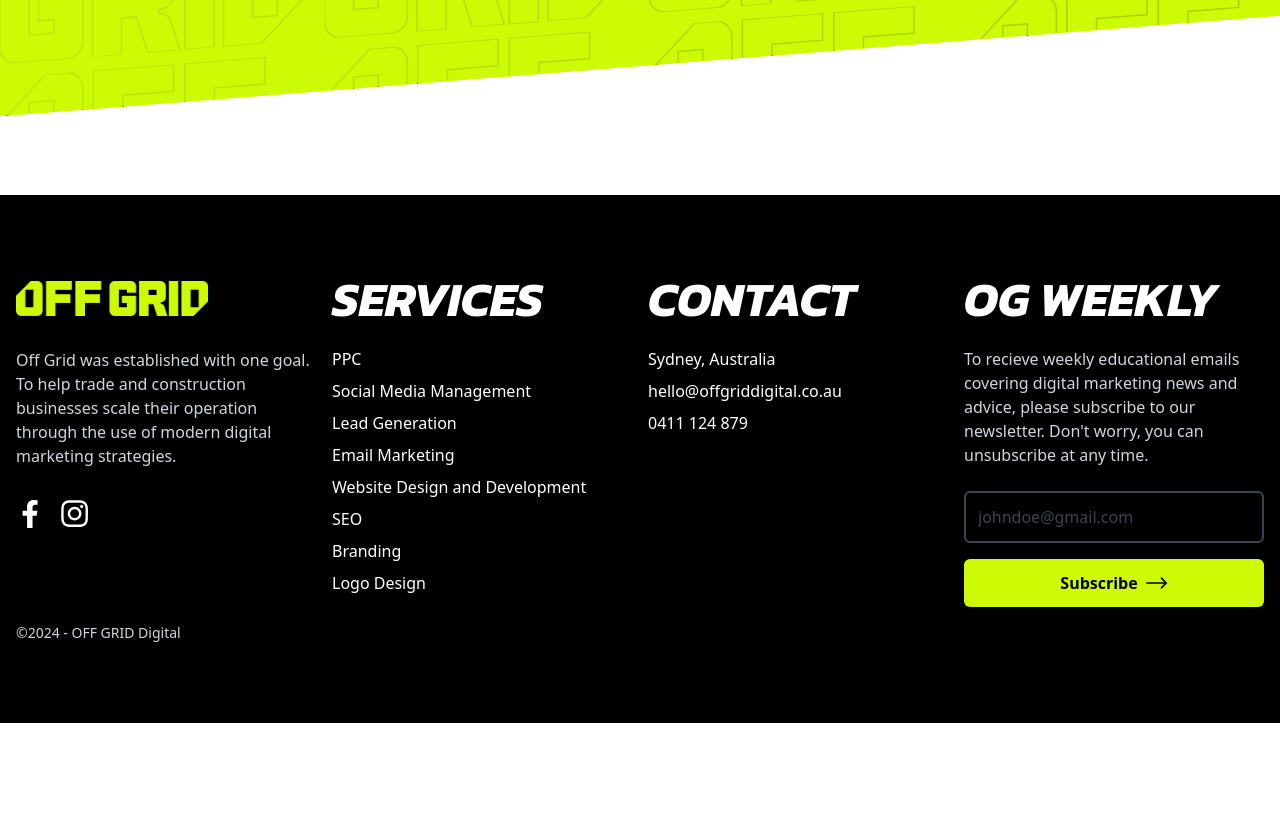
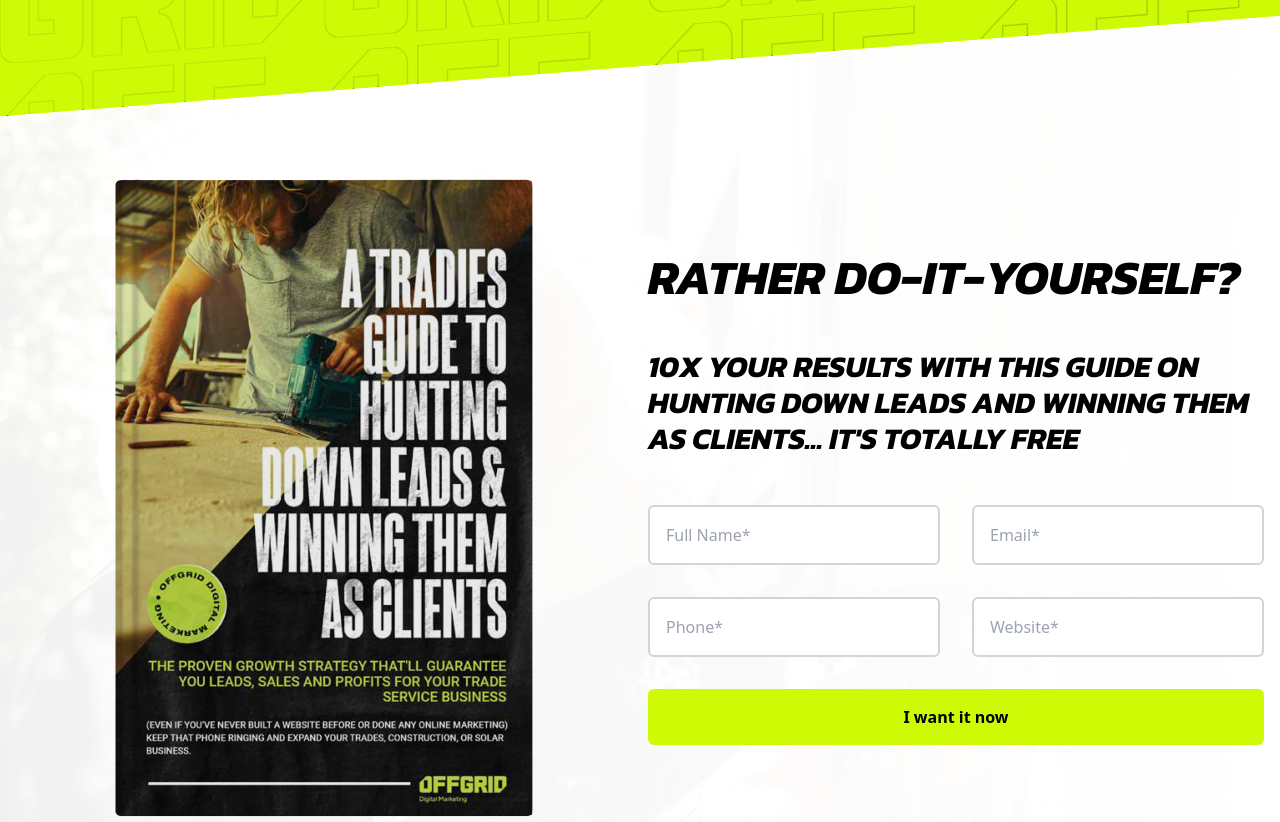
Before and after one commit to chiroro-jr/offgrid-astro, an Astro site: page / in a window 1280 px wide. Shown: the part 3780-4602 px from the top of the page. Before the commit the page ends 4503 px from the top, so only its background shows below. Built offline with nearby package versions, Linux system fonts and the light colour scheme; Astro itself is replaced by a stand-in of ours.

Commit message:
add ebook section

```diff
--- /dev/null
+++ b/src/components/homepage/Ebook.astro
@@ -0,0 +1,82 @@
+---
+import { Image } from 'astro:assets'
+import ebookImg from '../../assets/images/ebook.png'
+---
+
+<section>
+  <div class="skew">
+    <div class="container mx-auto px-4">
+      <div
+        class="content space-y-8 lg:grid lg:grid-cols-2 lg:gap-4 lg:space-y-0"
+      >
+        <div class="flex items-center justify-center">
+          <Image src={ebookImg} alt="off grid ebook" />
+        </div>
+        <div class="space-y-6 lg:space-y-12 lg:self-center">
+          <h2
+            class="text-center font-kanit text-4xl font-bold uppercase italic text-black md:text-5xl lg:text-start"
+          >
+            Rather do-it-yourself?
+          </h2>
+          <h3
+            class="text-center font-kanit text-2xl font-bold uppercase italic text-black md:text-3xl lg:text-start"
+          >
+            10X your results with this guide on hunting down leads and winning
+            them as clients... it's totally free
+          </h3>
+          <form class="flex flex-col gap-y-4 lg:grid lg:grid-cols-2 lg:gap-8">
+            <input
+              class="rounded-md border-2 border-gray-300 p-4 text-gray-400 outline-none transition-all duration-200 focus:border-gray-400"
+              placeholder="Full Name*"
+              type="text"
+              name="name"
+              id="name"
+            />
+            <input
+              class="rounded-md border-2 border-gray-300 p-4 text-gray-400 outline-none transition-all duration-200 focus:border-gray-400"
+              type="text"
+              name="email"
+              id="email"
+              placeholder="Email*"
+            />
+            <input
+              class="rounded-md border-2 border-gray-300 p-4 text-gray-400 outline-none transition-all duration-200 focus:border-gray-400"
+              type="text"
+              name="phone"
+              id="phone"
+              placeholder="Phone*"
+            />
+            <input
+              class="rounded-md border-2 border-gray-300 p-4 text-gray-400 outline-none transition-all duration-200 focus:border-gray-400"
+              type="text"
+              name="website"
+              id="website"
+              placeholder="Website*"
+            />
+            <button
+              type="button"
+              class="rounded-md bg-brand-1 p-4 font-semibold text-black transition-all duration-200 hover:bg-black hover:text-brand-1 md:col-span-2"
+              >I want it now</button
+            >
+          </form>
+        </div>
+      </div>
+    </div>
+  </div>
+</section>
+
+<style>
+  .skew {
+    padding-block: 7rem;
+    /* background-color: var(--color-brand-1); */
+    background-image: var(--gradient-8),
+      url('../../assets/images/ebook-section-bg.png');
+    background-repeat: no-repeat;
+    background-size: cover;
+    transform: skewY(-4.5deg) translateY(-8rem);
+  }
+
+  .content {
+    transform: skewY(4.5deg);
+  }
+</style>
--- a/src/pages/index.astro
+++ b/src/pages/index.astro
@@ -4,6 +4,7 @@ import Header from '../components/homepage/Header.astro'
 import GetSerious from '../components/homepage/GetSerious.astro'
 import BaseLayout from '../layouts/BaseLayout.astro'
 import WhyOffGrid from '../components/homepage/WhyOffGrid.astro'
+import Ebook from '../components/homepage/Ebook.astro'
 ---
 
 <BaseLayout title="Home">
@@ -11,4 +12,5 @@ import WhyOffGrid from '../components/homepage/WhyOffGrid.astro'
   <About />
   <GetSerious />
   <WhyOffGrid />
+  <Ebook />
 </BaseLayout>
```
Also changed, not shown: src/assets/images/ebook-section-bg.png (added), src/assets/images/ebook.png (added).
